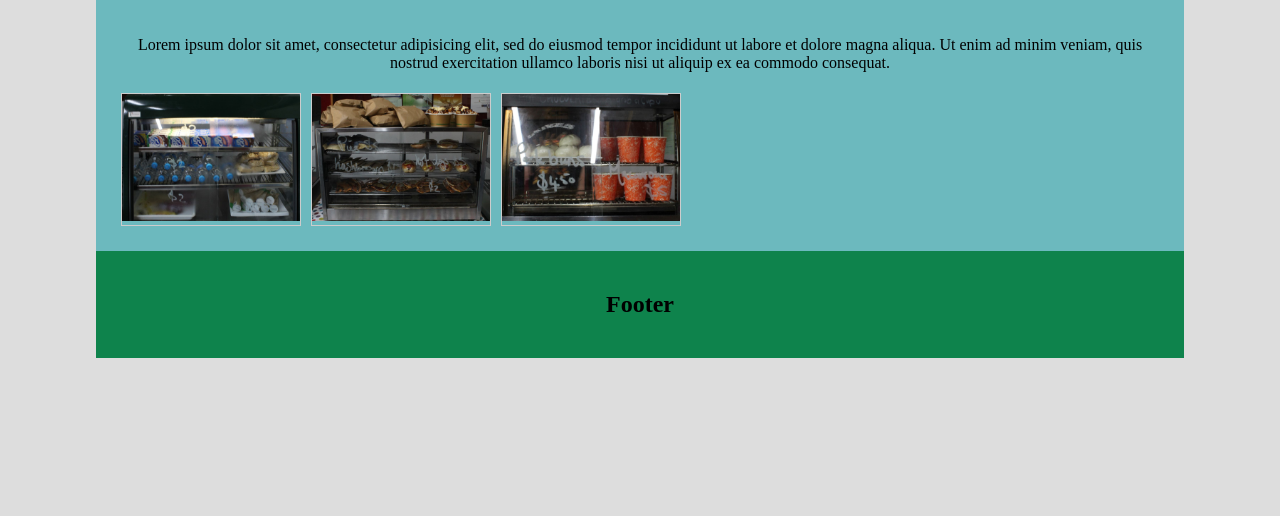
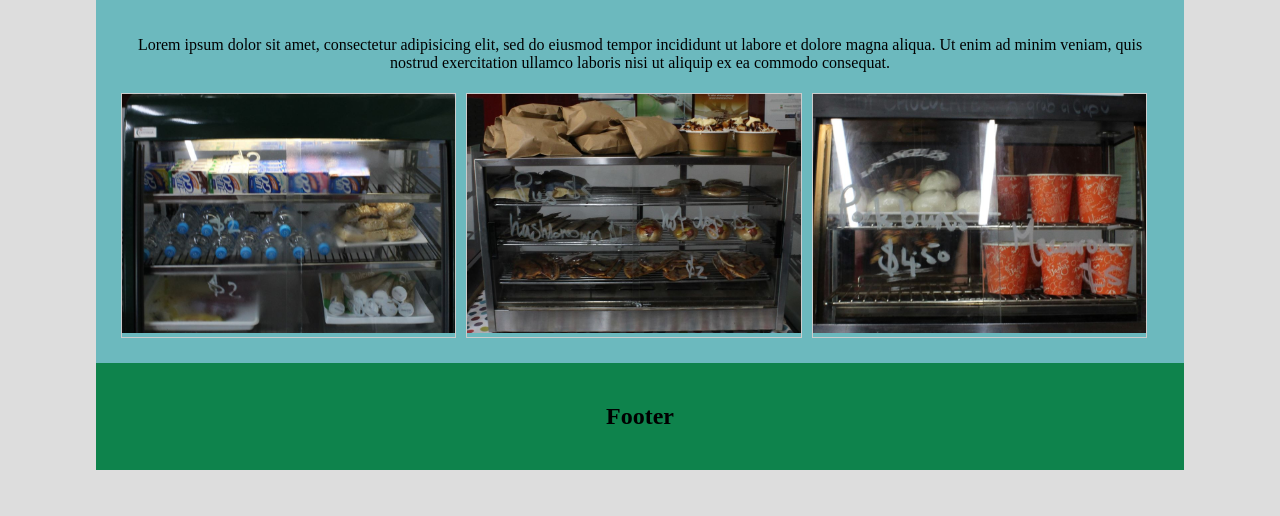
Before and after one commit to jamiejacobs362/jamie, a PHP site: page / in a window 1280 px wide. Shown: the part 284-800 px from the top of the page. Run offline with PHP 8.4, Linux system fonts and the light colour scheme.

Commit message:
made images on idex page bigger
need to sort out gallery on order

```diff
--- a/index.php
+++ b/index.php
@@ -12,7 +12,7 @@ div.gallery {
   margin: 5px;
   border: 1px solid #ccc;
   float: left;
-  width: 180px;
+  width: 32%;
 }
 
 div.gallery:hover {
--- a/order.php
+++ b/order.php
@@ -44,7 +44,9 @@ div.desc {
 include "navbar.php";
 ?>
 <div class="row">
+
   <div class="main">
+       <div class="wrapper">
     <div class="gallery">
   <a target="_blank" href="images/mac&cheese.jpg">
     <img src="images/mac&cheese.jpg" alt="mac&cheese" width="100%">
@@ -126,6 +128,8 @@ include "navbar.php";
 
 </div>
 </div>
+</div>
+
 
 
 <div class="footer">
```
